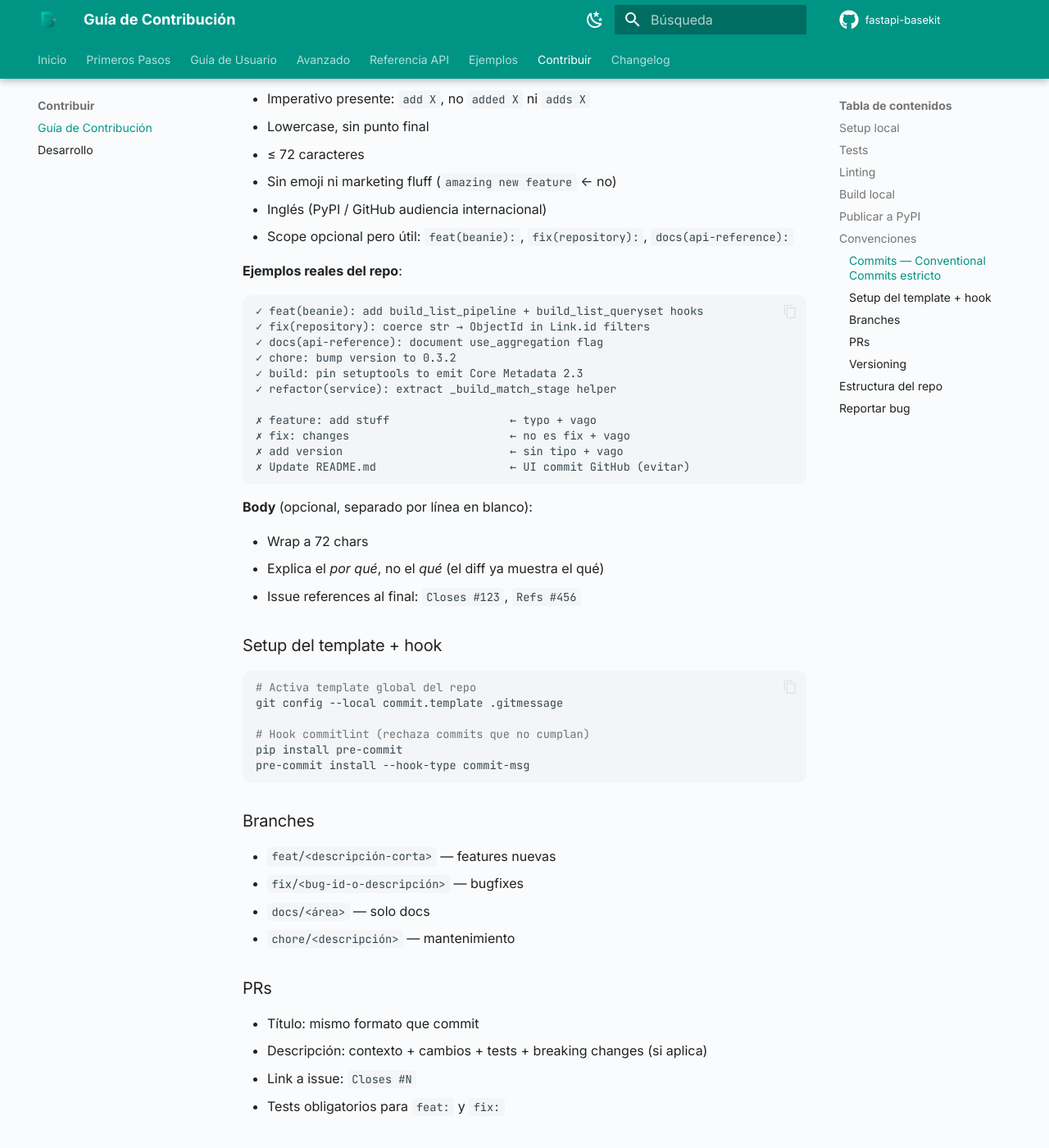
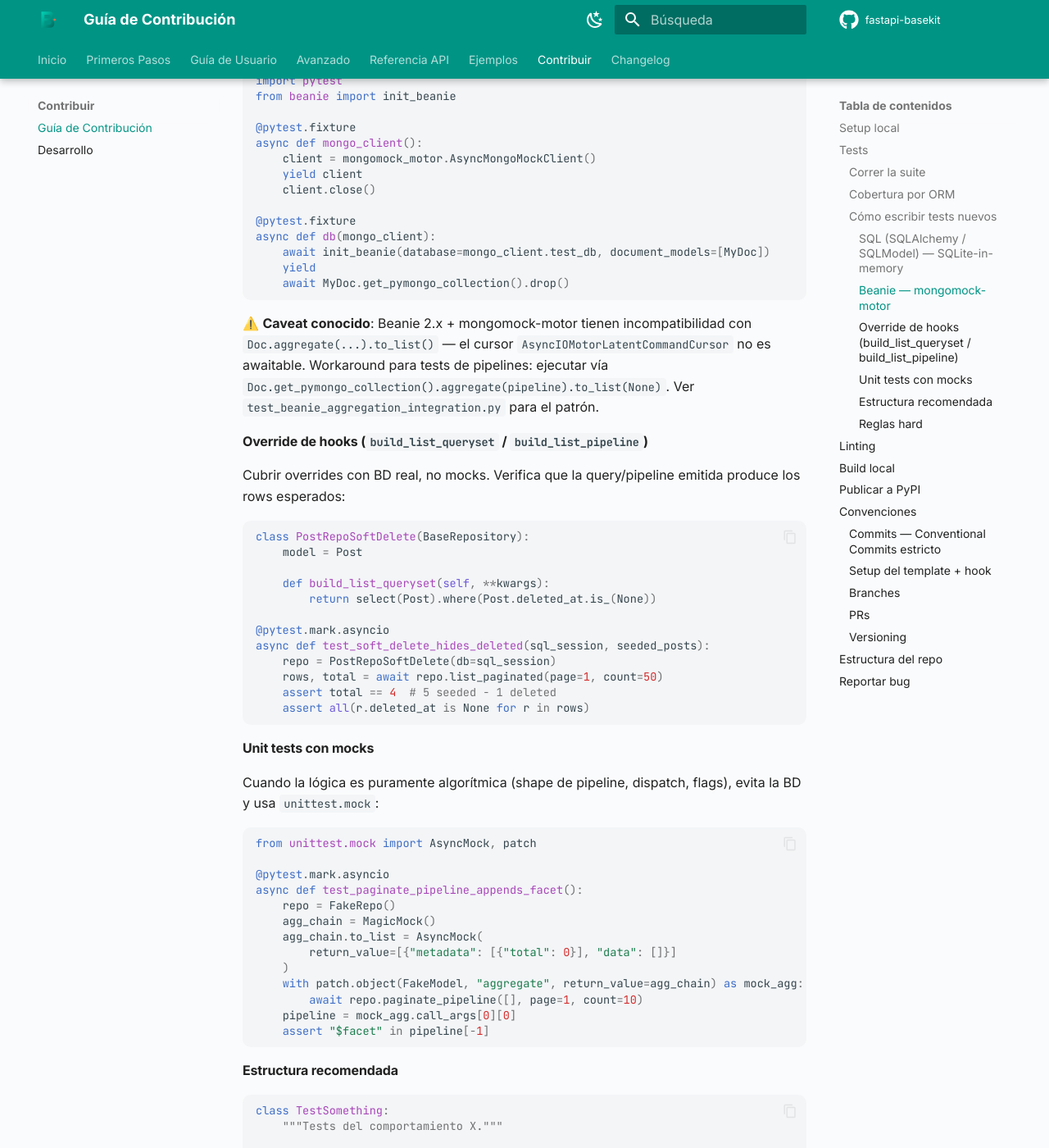
Before and after one commit to mundobien2025/fastapi-basekit, an MkDocs documentation site: the page built from docs/contributing.md, in a window 1280 px wide and 1400 px high, scrolled down 2364 px. Shown: the whole window at 82% size. Built offline with MkDocs 1.6.1 and Material for MkDocs 9.7.7, drawn with Linux system fonts in a browser that asks for light colours; comment, search, counter and statistics services are not loaded; the version menu is left out; some of the changed text lies outside the part shown.

Commit message:
docs(contributing): document the testing playbook for all three ORMs
Adds a comprehensive Tests section that walks contributors through:

- How to run the suite, single files, by pattern, with coverage
- Coverage map across the three ORMs (which file tests what)
- Fixture templates for SQLite-in-memory async (SQLAlchemy + SQLModel)
  and mongomock-motor (Beanie)
- Documented workaround for the Beanie 2.x + mongomock cursor
  incompatibility when running aggregation pipelines
- How to cover build_list_queryset / build_list_pipeline overrides with
  real databases instead of mocks
- When unit tests with patching are appropriate (pure-logic dispatch,
  pipeline shape assertions)
- Recommended test class structure and naming conventions
- Hard rules: tests required for feat/fix, real DB > mocks, StaticPool
  for SQLite, isolated fixtures, mock only external boundaries

The root CONTRIBUTING.md gets a shorter mirror that points to the full
guide, so the entry point for new contributors stays scannable.

Co-Authored-By: Claude Opus 4.7 (1M context) <noreply@anthropic.com>

````diff
--- a/docs/contributing.md
+++ b/docs/contributing.md
@@ -16,11 +16,169 @@ pip install -r requirements-dev.txt
 
 ## Tests
 
+### Correr la suite
+
 ```bash
-pytest tests/
-pytest tests/ -v -k "test_repository"
-pytest tests/ --cov=fastapi_basekit --cov-report=html
+pytest tests/                                           # 134 tests (~3s)
+pytest tests/ -v -k "test_repository"                   # filtrar por patrón
+pytest tests/ --cov=fastapi_basekit --cov-report=html   # cobertura HTML en htmlcov/
+pytest tests/test_beanie_aggregation_hooks.py           # un solo archivo
+pytest tests/ -x                                        # parar al primer fail
 ```
+
+Configuración en `pytest.ini`: `asyncio_mode = auto` (no hace falta
+decorar cada test async con `@pytest.mark.asyncio`).
+
+### Cobertura por ORM
+
+| ORM | Archivo | Estilo |
+|-----|---------|--------|
+| Beanie | `test_crud_beanie_controller.py` | Integración con `mongomock-motor` (in-memory) |
+| Beanie | `test_beanie_aggregation_hooks.py` | Unit con mocks (`AsyncMock`, `patch`) |
+| Beanie | `test_beanie_aggregation_integration.py` | Pipeline shapes vs raw pymongo collection |
+| Beanie | `test_base_service.py` | Unit con `FakeRepository` |
+| SQLAlchemy | `test_crud_controller.py` | Integración con SQLite-in-memory |
+| SQLAlchemy | `test_sql_queryset_override.py` | `build_list_queryset` overrides reales |
+| SQLModel | `test_crud_sqlmodel_repository_service.py` | SQLite-in-memory + `SQLModelAsyncSession` |
+| SQLModel | `test_sql_queryset_override.py` (mismo archivo) | Mirror de SQLAlchemy patterns |
+
+### Cómo escribir tests nuevos
+
+#### SQL (SQLAlchemy / SQLModel) — SQLite-in-memory
+
+```python
+import pytest
+from sqlalchemy.ext.asyncio import AsyncSession, create_async_engine
+from sqlalchemy.orm import sessionmaker
+from sqlalchemy.pool import StaticPool
+
+DATABASE_URL = "sqlite+aiosqlite:///:memory:"
+
+@pytest.fixture
+async def async_engine():
+    engine = create_async_engine(
+        DATABASE_URL,
+        connect_args={"check_same_thread": False},
+        poolclass=StaticPool,
+    )
+    async with engine.begin() as conn:
+        await conn.run_sync(Base.metadata.create_all)
+    yield engine
+    async with engine.begin() as conn:
+        await conn.run_sync(Base.metadata.drop_all)
+    await engine.dispose()
+
+@pytest.fixture
+async def async_session(async_engine):
+    maker = sessionmaker(async_engine, class_=AsyncSession, expire_on_commit=False)
+    async with maker() as session:
+        yield session
+```
+
+`StaticPool` es obligatorio — sin él, cada conexión abre una BD distinta
+(SQLite `:memory:` no comparte estado entre conexiones).
+
+Para SQLModel, swap `AsyncSession` por
+`sqlmodel.ext.asyncio.session.AsyncSession` y `Base.metadata` por
+`SQLModel.metadata`.
+
+#### Beanie — mongomock-motor
+
+```python
+import mongomock_motor
+import pytest
+from beanie import init_beanie
+
+@pytest.fixture
+async def mongo_client():
+    client = mongomock_motor.AsyncMongoMockClient()
+    yield client
+    client.close()
+
+@pytest.fixture
+async def db(mongo_client):
+    await init_beanie(database=mongo_client.test_db, document_models=[MyDoc])
+    yield
+    await MyDoc.get_pymongo_collection().drop()
+```
+
+⚠️ **Caveat conocido**: Beanie 2.x + mongomock-motor tienen incompatibilidad
+con `Doc.aggregate(...).to_list()` — el cursor `AsyncIOMotorLatentCommandCursor`
+no es awaitable. Workaround para tests de pipelines: ejecutar vía
+`Doc.get_pymongo_collection().aggregate(pipeline).to_list(None)`. Ver
+`test_beanie_aggregation_integration.py` para el patrón.
+
+#### Override de hooks (`build_list_queryset` / `build_list_pipeline`)
+
+Cubrir overrides con BD real, no mocks. Verifica que la query/pipeline
+emitida produce los rows esperados:
+
+```python
+class PostRepoSoftDelete(BaseRepository):
+    model = Post
+
+    def build_list_queryset(self, **kwargs):
+        return select(Post).where(Post.deleted_at.is_(None))
+
+@pytest.mark.asyncio
+async def test_soft_delete_hides_deleted(sql_session, seeded_posts):
+    repo = PostRepoSoftDelete(db=sql_session)
+    rows, total = await repo.list_paginated(page=1, count=50)
+    assert total == 4  # 5 seeded - 1 deleted
+    assert all(r.deleted_at is None for r in rows)
+```
+
+#### Unit tests con mocks
+
+Cuando la lógica es puramente algorítmica (shape de pipeline, dispatch,
+flags), evita la BD y usa `unittest.mock`:
+
+```python
+from unittest.mock import AsyncMock, patch
+
+@pytest.mark.asyncio
+async def test_paginate_pipeline_appends_facet():
+    repo = FakeRepo()
+    agg_chain = MagicMock()
+    agg_chain.to_list = AsyncMock(
+        return_value=[{"metadata": [{"total": 0}], "data": []}]
+    )
+    with patch.object(FakeModel, "aggregate", return_value=agg_chain) as mock_agg:
+        await repo.paginate_pipeline([], page=1, count=10)
+    pipeline = mock_agg.call_args[0][0]
+    assert "$facet" in pipeline[-1]
+```
+
+#### Estructura recomendada
+
+```python
+class TestSomething:
+    """Tests del comportamiento X."""
+
+    @pytest.mark.asyncio
+    async def test_happy_path(self, fixture):
+        ...
+
+    @pytest.mark.asyncio
+    async def test_edge_case(self, fixture):
+        ...
+```
+
+- Una clase `TestX` por unidad lógica.
+- Nombres `test_<verb>_<expectation>`.
+- Docstring corta describiendo el comportamiento bajo test.
+
+#### Reglas hard
+
+| Regla | Por qué |
+|-------|---------|
+| Tests `feat:` y `fix:` son **obligatorios** | Bug regression sin test = bug que vuelve |
+| BD real (SQLite/mongomock) > mocks | Mocks pasan tests pero esconden bugs reales (ver `test_validate_true_skips_unvalidatable_rows` para el motivo) |
+| `StaticPool` para SQLite-in-memory async | Sin él, cada connection abre BD nueva |
+| Una assertion por concept | Tests legibles fallan en una línea, no en un mar de `assert` |
+| Fixtures async con `yield`, cleanup después | Recursos liberados aunque el test falle |
+| Tests que escriben en BD usan fixture aislado por test | Sin shared state entre tests |
+| Mockear solo lo externo (HTTP, LLMs, S3) | Mockear código propio = test acoplado al impl |
 
 ## Linting
 
````
Also changed, not shown: CONTRIBUTING.md (+35 -0 lines).
